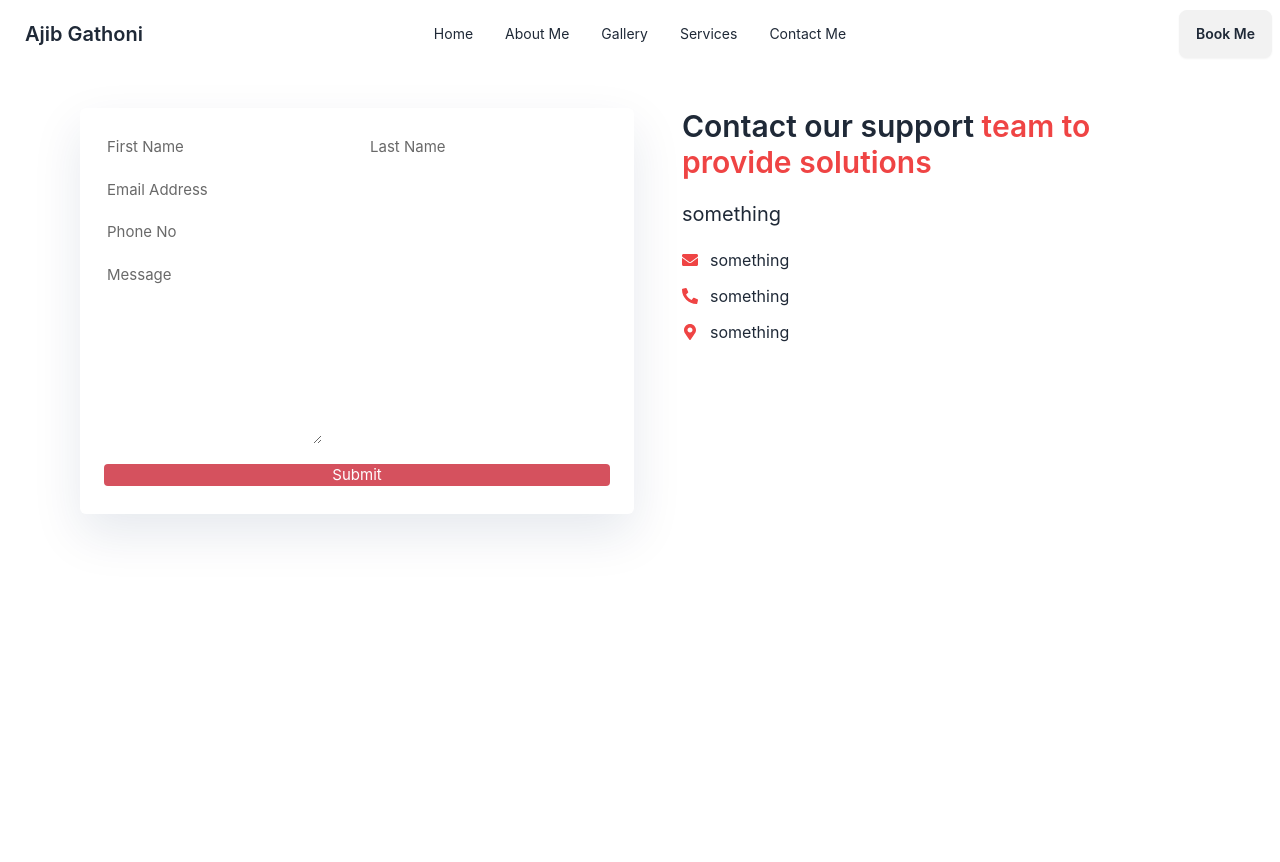
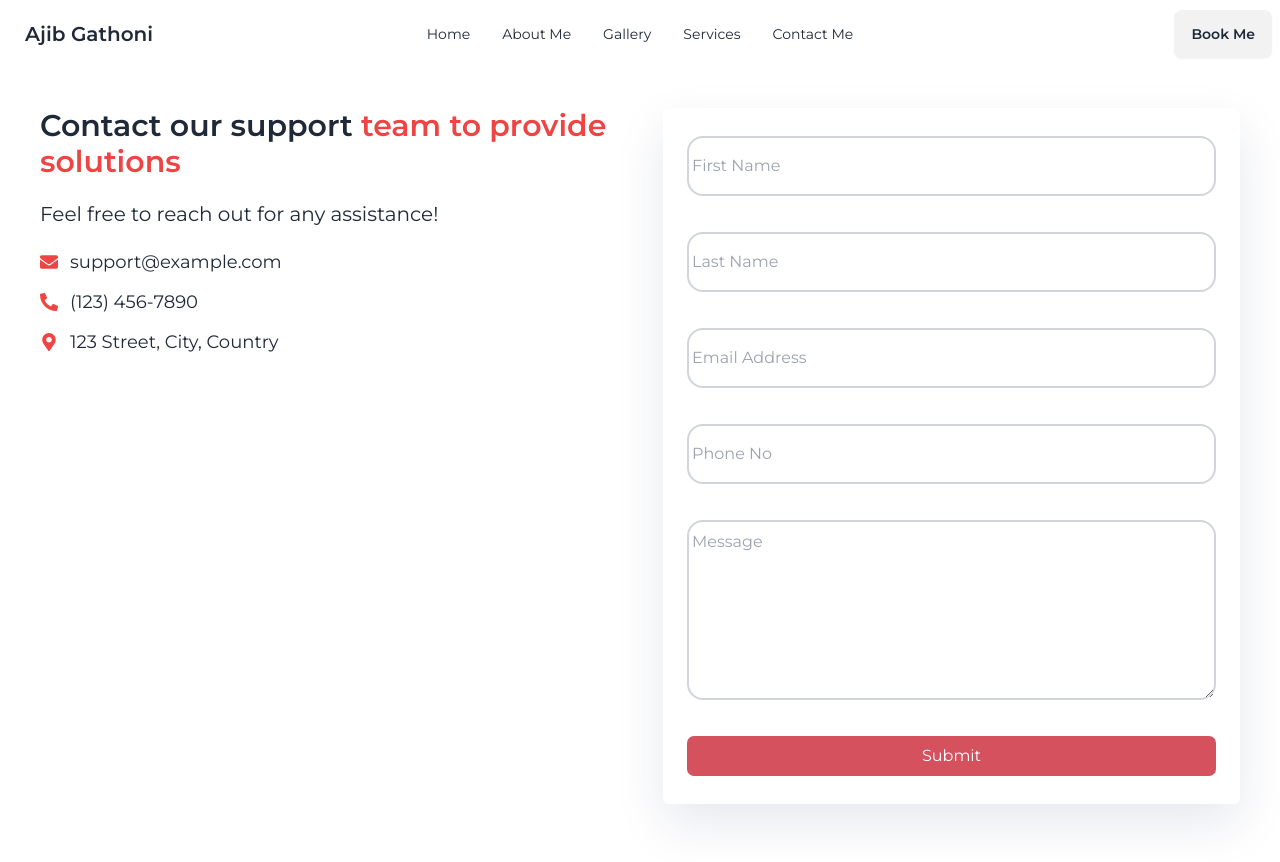
Before and after one commit to StephanieKWilliams/Portfolio, a React (Create React App) app: page /Contact in a window 1280 px wide. Shown: the top 862 px of the page. Before the commit the page ends 800 px from the top, so only its background shows below. Built offline with nearby package versions, Linux system fonts and the light colour scheme.

Commit message:
updated contact ,bug fix on text input according to theme ,

```diff
--- a/src/components/contact.jsx
+++ b/src/components/contact.jsx
@@ -1,48 +1,53 @@
 import React, { useState } from "react";
 import {
-  FaCoins,
   FaEnvelope,
+  FaPhone,
   FaMapMarkerAlt,
-  FaMobileAlt,
-  FaPhone,
-  FaWhatsapp,
+  FaCheckCircle,
 } from "react-icons/fa";
-
 import { motion } from "framer-motion";
 import { animationVariants } from "./animationVariants";
-import { Button, Input, Textarea, useToast } from "@chakra-ui/react";
+import { Button, Input, Textarea, useToast, useColorMode } from "@chakra-ui/react";
 import axios from "axios";
-import { Link } from "react-router-dom";
-
 
 const Contact = () => {
+  const { colorMode } = useColorMode(); // For light/dark mode
   const toast = useToast();
   const [btnLoader, setBtnLoader] = useState(false);
 
+  // Success Toast
   const showToast = () => {
     toast({
-      title: "Message Sent",
-      status: "success",
+      title: "Thank you! Your message has been successfully sent.",
+      description: "We will get back to you shortly.",
+      status: "success", // Green color for success
+      duration: 4000,
+      isClosable: true,
+      position: "top",
+      containerStyle: { zIndex: 9999 },
+      // Optional customization of background color and border
+      bg: "green.400", // Green background for success
+      color: "white",  // White text color
+      borderRadius: "10px", // Rounded corners for a smoother look
+      fontWeight: "bold", // Make the message bold
+      // Add an icon for extra visual feedback (optional)
+      icon: <FaCheckCircle style={{ color: "white" }} />,
+    });
+  };
+
+  // Error Toast
+  const errorToast = (message) => {
+    toast({
+      title: message,
+      status: "error",
       duration: 2000,
       isClosable: true,
       position: "top",
-      containerStyle: {
-        zIndex: 9999,
-      },
+      containerStyle: { zIndex: 9999 },
     });
   };
-  const errorToast = (res, status) => {
-    toast({
-      title: res,
-      status: status,
-      duration: 2000,
-      isClosable: true,
-      position: "top",
-      containerStyle: {
-        zIndex: 9999,
-      },
-    });
-  };
+
+  // Form Data State
   const [formData, setFormData] = useState({
     firstName: "",
     lastName: "",
@@ -56,14 +61,16 @@ const Contact = () => {
     setFormData({ ...formData, [name]: value });
   };
 
+  // Handle Submit
   const handleSubmit = (e) => {
-    e.preventDefault(); // Prevent the default form submission behavior
+    e.preventDefault();
     const errors = validateForm(formData);
 
-    if (errors === false) {
+    // If validation passes, submit the form
+    if (!errors) {
       setBtnLoader(true);
       axios
-        .post("https://formsubmit.co/your@gmail.com", formData)
+        .post("https://formsubmit.co/your-email@example.com", formData)
         .then((response) => {
           showToast();
           setFormData({
@@ -74,80 +81,89 @@ const Contact = () => {
             message: "",
           });
           setBtnLoader(false);
-          // Handle the response data if necessary
-          console.log(response.data); // Example: Log the response data for debugging
         })
         .catch((error) => {
           setBtnLoader(false);
-          errorToast(error.message, "error");
-          console.error("Error submitting form:", error);
+          errorToast(error?.response?.data?.message || "An error occurred");
         });
     }
   };
 
+  // Email Validation
   const isValidEmail = (email) => {
     const emailPattern = /^[^\s@]+@[^\s@]+\.[^\s@]+$/;
     return emailPattern.test(email);
   };
 
+  // Validate Form
   const validateForm = (data) => {
-    let _error;
-    if (
-      data.firstName &&
-      data.firstName.trim() &&
-      data.lastName &&
-      data.lastName.trim() &&
-      data.email &&
-      data.email.trim() &&
-      isValidEmail(data.email.trim()) &&
-      data.phoneNo &&
-      data.phoneNo.trim() &&
-      data.message &&
-      data.message.trim()
-    ) {
-      _error = false;
-    } else {
-      if (
-        !data.firstName &&
-        !data.firstName.trim() &&
-        !data.lastName &&
-        !data.lastName.trim() &&
-        !data.email &&
-        !data.email.trim() &&
-        !isValidEmail(data.email.trim()) &&
-        !data.phoneNo &&
-        !data.phoneNo.trim() &&
-        !data.message &&
-        !data.message.trim()
-      ) {
-        errorToast("Fill the fields first!", "error");
-      } else if (!data.firstName || !data.firstName.trim()) {
-        errorToast("Enter the firstName!", "error");
-      } else if (!data.lastName || !data.lastName.trim()) {
-        errorToast("Enter the lastName!", "error");
-      } else if (!data.email || !data.email.trim()) {
-        errorToast("Enter the email!", "error");
+    let isValid = true;
+
+    if (!data.firstName.trim()) {
+      errorToast("First Name is required");
+      isValid = false;
+    }
+
+    if (!data.lastName.trim()) {
+      errorToast("Last Name is required");
+      isValid = false;
+    }
+
+    if (!data.email.trim()) {
+      errorToast("Email is required");
+      isValid = false;
     } else if (!isValidEmail(data.email.trim())) {
-        errorToast("Enter the valid  email!", "error");
-      } else if (!data.phoneNo || !data.phoneNo.trim()) {
-        errorToast("Enter the phone no!", "error");
-      } else if (!data.message || !data.message.trim()) {
-        errorToast("Enter the message!", "error");
+      errorToast("Please enter a valid email address");
+      isValid = false;
     }
+
+    if (!data.phoneNo.trim()) {
+      errorToast("Phone Number is required");
+      isValid = false;
     }
-    return _error;
+
+    if (!data.message.trim()) {
+      errorToast("Message is required");
+      isValid = false;
+    }
+
+    return isValid ? null : true;
   };
 
   return (
-    <div className=" w-full overflow-hidden">
+    <div className="w-full overflow-hidden">
+      <div className="mx-auto w-full p-10 pt-13 pb-28 max-sm:px-5 flex flex-col lg:flex-row gap-12">
+        <motion.div
+          initial="initial"
+          whileInView="animate"
+          variants={animationVariants.fadeRight}
+          viewport={{ once: true, amount: 0.2 }}
+          className="w-full lg:w-1/2 flex flex-col gap-5"
+        >
+          <div className="text-3xl text-center md:text-left">
+            <h1 className="font-semibold">
+              Contact our support{" "}
+              <span className="font-semibold text-red-500">team to provide solutions</span>
+            </h1>
+          </div>
+          <p className="text-xl text-center md:text-left">Feel free to reach out for any assistance!</p>
+          <div className="flex flex-col gap-3">
+            <div className="flex gap-3 items-center text-lg">
+              <FaEnvelope className="text-red-500" />
+              <p>support@example.com</p>
+            </div>
+            <div className="flex gap-3 items-center text-lg">
+              <FaPhone className="rotate-90 text-red-500" />
+              <p>(123) 456-7890</p>
+            </div>
+            <div className="flex gap-3 items-center text-lg">
+              <FaMapMarkerAlt className="text-red-500" />
+              <p>123 Street, City, Country</p>
+            </div>
+          </div>
+        </motion.div>
 
-
-
-      {/* contact form section start */}
-      <div
-        style={{ maxWidth: 1200 }}
-        className="mx-auto w-full p-10 pt-13  pb-28 max-sm:px-5 flex max-lg:flex-wrap-reverse  gap-12"
-      >
+        {/* Contact Form Section */}
         <motion.div
           initial="initial"
           whileInView="animate"
@@ -155,157 +171,95 @@ const Contact = () => {
           viewport={{ once: true, amount: 0.2 }}
           id="contact"
           style={{ boxShadow: "0 20px 50px rgba(0, 43, 86, .1)" }}
-          className="w-1/2 max-lg:w-full p-6 py-7 rounded-md flex flex-col h-auto justify-between items-start gap-5"
+          className="w-full lg:w-1/2 p-6 py-7 rounded-md flex flex-col gap-5"
         >
-          <div className="name w-full gap-5 text-white max-sm:flex-col flex">
           <Input
             pl={3}
-              fontSize={15}
-              variant={"outline"}
-              borderColor={"#002b561a"}
-              focusBorderColor="#001d3b4d"
-              maxLength={20}
-              autoComplete="off"
-              _focus={{ borderWidth: 0.1 }}
-              color={"black"}
-              _placeholder={{ color: "#696969" }}
+            fontSize={16}
+            variant="outline"
+            borderColor="gray.300"
+            focusBorderColor="blue.500"
+            color={colorMode === "dark" ? "white" : "gray.800"}
             placeholder="First Name"
             name="firstName"
             value={formData.firstName}
             onChange={handleChange}
+            className="rounded-2xl p-4 border-2 border-gray-300 focus:ring-blue-500"
           />
           <Input
             pl={3}
-              fontSize={15}
-              variant={"outline"}
-              borderColor={"#002b561a"}
-              focusBorderColor="#001d3b4d"
-              maxLength={20}
-              autoComplete="off"
-              color={"black"}
-              _placeholder={{ color: "#696969" }}
+            fontSize={16}
+            variant="outline"
+            borderColor="gray.300"
+            focusBorderColor="blue.500"
+            color={colorMode === "dark" ? "white" : "gray.800"}
             placeholder="Last Name"
             name="lastName"
             value={formData.lastName}
             onChange={handleChange}
+            className="rounded-2xl p-4 mt-4 border-2 border-gray-300 focus:ring-blue-500"
           />
-          </div>
           <Input
             pl={3}
-            fontSize={15}
-            variant={"outline"}
-            borderColor={"#002b561a"}
-            focusBorderColor="#001d3b4d"
-            autoComplete="off"
-            maxLength={40}
-            color={"black"}
-            _placeholder={{ color: "#696969" }}
+            fontSize={16}
+            variant="outline"
+            borderColor="gray.300"
+            focusBorderColor="blue.500"
+            color={colorMode === "dark" ? "white" : "gray.800"}
             placeholder="Email Address"
             name="email"
             value={formData.email}
             onChange={handleChange}
+            className="rounded-2xl p-4 mt-4 border-2 border-gray-300 focus:ring-blue-500"
           />
           <Input
             pl={3}
-            fontSize={15}
-            variant={"outline"}
-            borderColor={"#002b561a"}
-            focusBorderColor="#001d3b4d"
-            max={15}
-            maxLength={15}
-            autoComplete="off"
-            color={"black"}
-            _placeholder={{ color: "#696969" }}
+            fontSize={16}
+            variant="outline"
+            borderColor="gray.300"
+            focusBorderColor="blue.500"
             type="number"
+            color={colorMode === "dark" ? "white" : "gray.800"}
             placeholder="Phone No"
             name="phoneNo"
             value={formData.phoneNo}
             onChange={handleChange}
+            className="rounded-2xl p-4 mt-4 border-2 border-gray-300 focus:ring-blue-500"
           />
           <Textarea
             pl={3}
-            fontSize={15}
-            variant={"outline"}
-            borderColor={"#002b561a"}
-            focusBorderColor="#001d3b4d"
-            autoComplete="off"
-            maxLength={200}
-            color={"black"}
-            _placeholder={{ color: "#696969" }}
+            fontSize={16}
+            variant="outline"
+            borderColor="gray.300"
+            focusBorderColor="blue.500"
+            color={colorMode === "dark" ? "white" : "gray.800"}
             placeholder="Message"
-            minHeight={"180px"}
+            minHeight="180px"
             name="message"
             value={formData.message}
             onChange={handleChange}
+            className="rounded-2xl p-2 mt-4 border-2 border-gray-300 focus:ring-blue-500"
           />
           <Button
             _hover={{ backgroundColor: "white", color: "#d5515e" }}
-            backgroundColor={"#d5515e"}
-            color={"white"}
-            borderColor={"#d5515e"}
-            variant={"outline"}
-            size={"lg"}
+            backgroundColor="#d5515e"
+            color="white"
+            borderColor="#d5515e"
+            variant="outline"
+            size="lg"
             isLoading={btnLoader}
-            loadingText={"Sending.."}
+            loadingText="Sending..."
             onClick={handleSubmit}
-            className="w-full"
-            transitionDuration={"300ms"}
-            fontWeight={"normal"}
-            fontSize={"15px"}
-            borderRadius={"4px"}
+            className="rounded-2xl p-2 w-full mt-4"
+            transitionDuration="300ms"
+            fontWeight="normal"
+            fontSize="16px"
+            borderRadius="7px"
           >
             Submit
           </Button>
         </motion.div>
-        <motion.div
-          initial="initial"
-          whileInView="animate"
-          variants={animationVariants.fadeRight}
-          viewport={{ once: true, amount: 0.2 }}
-          className="w-1/2 flex flex-col gap-5 max-lg:w-full"
-        >
-          <div className="text-3xl max-md:text-4xl max-md:text-center">
-            <h1 className="font-semibold ">
-              Contact our support{" "}
-              <span className="font-semibold title-font  text-red-500">
-                team to provide solutions
-              </span>
-            </h1>
       </div>
-          <p className="text-xl">
-          something
-          </p>
-          <div className="flex flex-col gap-3">
-            <div className="flex  gap-3 text-l items-center">
-              <div>
-                <FaEnvelope className="text-red-500" />
-              </div>
-              <p>something</p>
-            </div>
-            <div className="flex  gap-3 text-l items-center">
-              <div>
-                <FaPhone className="rotate-90 text-red-500" />
-              </div>
-              <p>something</p>
-            </div>
-            <div className="flex  gap-3 text-l items-center">
-              <div>
-                <FaMapMarkerAlt className="text-red-500" />
-              </div>
-              <p>
-                something
-              </p>
-            </div>
-          </div>
-        </motion.div>
-      </div>
-
-
-
-
-
-
-
     </div>
   );
 };
--- a/src/index.css
+++ b/src/index.css
@@ -12,7 +12,7 @@
 } */
 body {
   margin: 0;
-  font-family: -apple-system, BlinkMacSystemFont, 'Montserrat';
+  font-family: 'Montserrat';
   -webkit-font-smoothing: antialiased;
   -moz-osx-font-smoothing: grayscale;
 }
```
Lines whose indentation alone changed are shown as unchanged.
